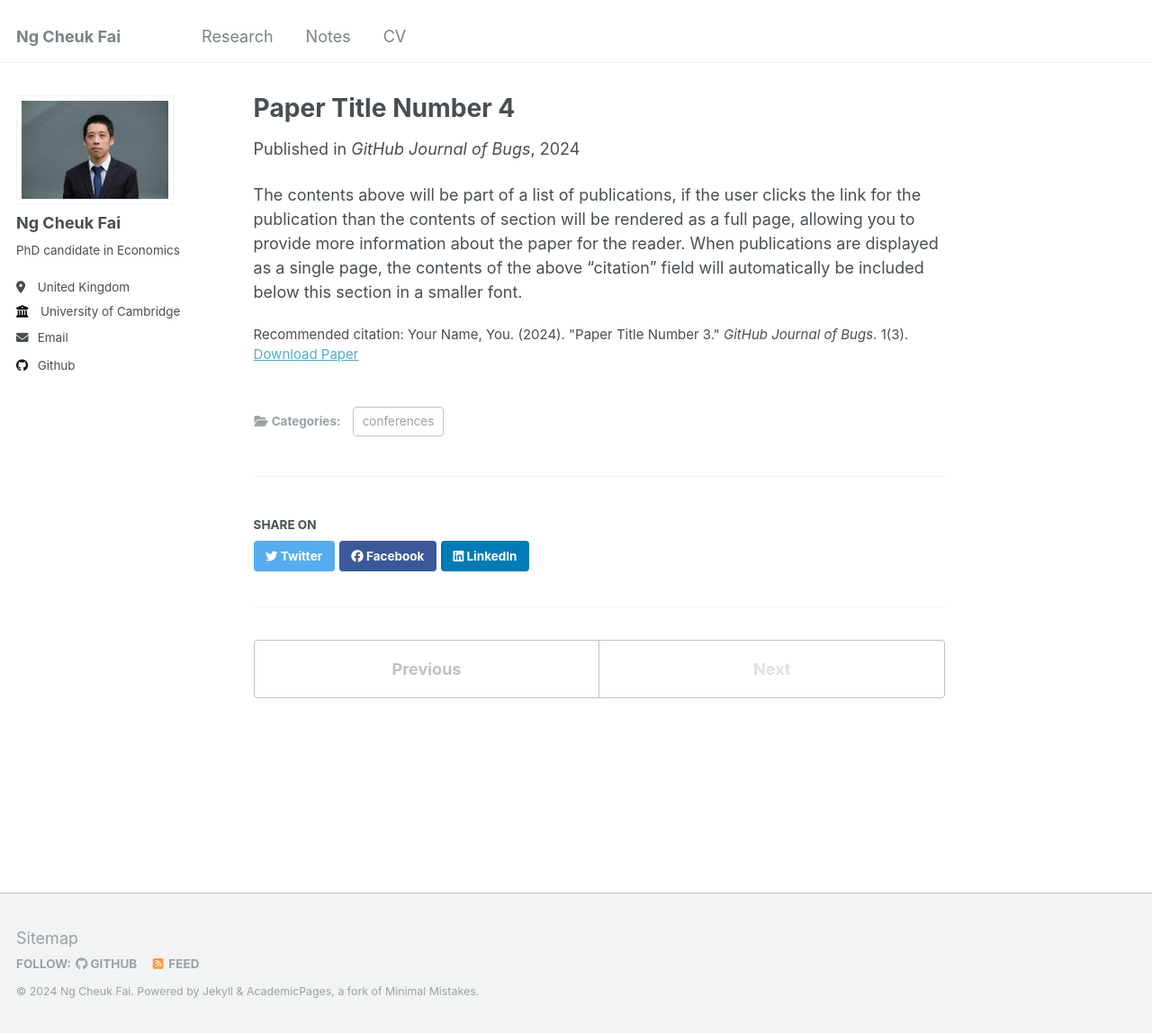
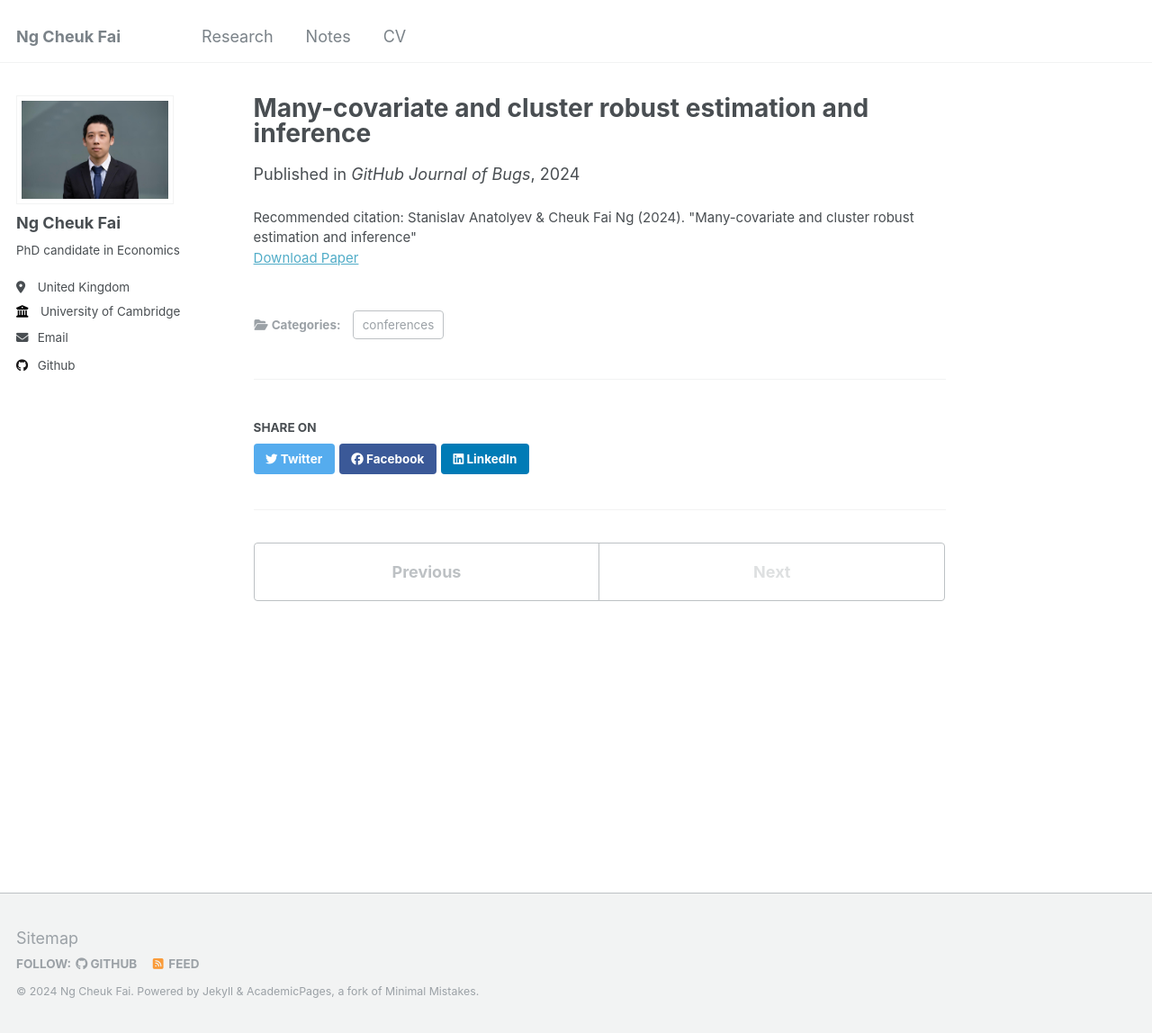
Before and after one commit to ngcheukfai/ngcheukfai.github.io, a Jekyll site: the page built from _publications/2024-02-17-paper-title-number-4.md, in a window 1280 px wide and 1148 px high. Shown: the whole window at 90% size. Built offline with Jekyll 4.4.1, drawn with Linux system fonts in a browser that asks for light colours.

Commit message:
Update 2024-02-17-paper-title-number-4.md

```diff
--- a/_publications/2024-02-17-paper-title-number-4.md
+++ b/_publications/2024-02-17-paper-title-number-4.md
@@ -1,13 +1,11 @@
 ---
-title: "Paper Title Number 4"
+title: "Many-covariate and cluster robust estimation and inference"
 collection: publications
 category: conferences
-permalink: /research/2024-02-17-paper-title-number-4
-excerpt: 'This paper is about fixing template issue #693.'
+permalink: /research/Anatolyev_Ng
+excerpt: ''
 date: 2024-02-17
 venue: 'GitHub Journal of Bugs'
 paperurl: 'http://academicpages.github.io/files/paper3.pdf'
-citation: 'Your Name, You. (2024). &quot;Paper Title Number 3.&quot; <i>GitHub Journal of Bugs</i>. 1(3).'
+citation: 'Stanislav Anatolyev & Cheuk Fai Ng (2024). &quot;Many-covariate and cluster robust estimation and inference&quot;'
 ---
-
-The contents above will be part of a list of publications, if the user clicks the link for the publication than the contents of section will be rendered as a full page, allowing you to provide more information about the paper for the reader. When publications are displayed as a single page, the contents of the above "citation" field will automatically be included below this section in a smaller font.
```
